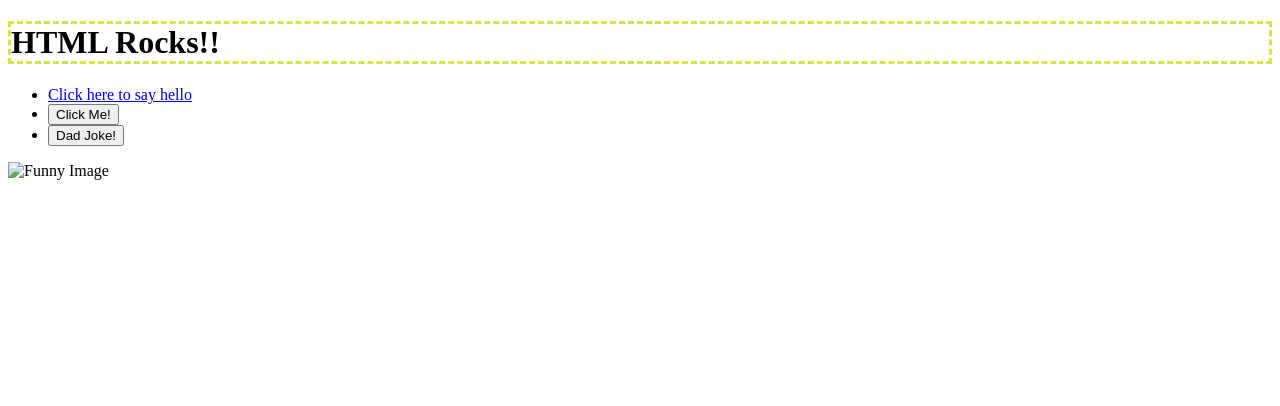
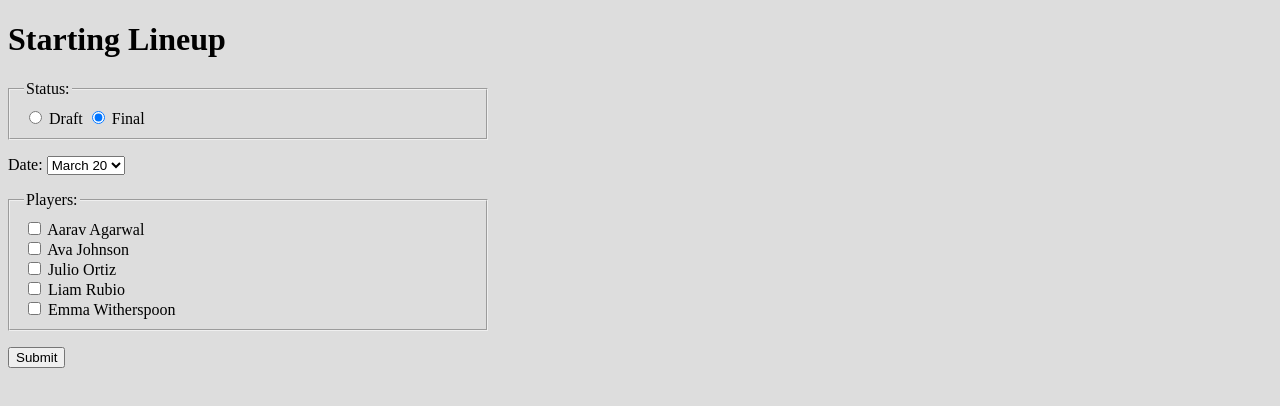
Before and after one commit to X-man34/9.03-Lab---JavaScript-in-the-Browser, a website: page index.html in a window 1280 px wide. Drawn offline with Linux system fonts and the light colour scheme; files that its build step writes are made by us from their sources; files whose address does not match are found by name.

Commit message:
did lab.

```diff
--- a/index.html
+++ b/index.html
@@ -1,25 +1,59 @@
 <!doctype html>
-<html>
-
+<html lang="en">
 <head>
   <meta charset="utf-8">
-  <title>CS208 - Starter Code (UPDATE ME)!</title>
-  <meta name="description" content="">
+  <title>Starting Lineup</title>
   <meta name="viewport" content="width=device-width, initial-scale=1">
   <link rel="stylesheet" href="style.css">
 </head>
+<body>
+  <h1>Starting Lineup</h1>
 
-<body>
-  <h1>HTML Rocks!!</h1>
-  <ul>
-  <li><a href="/hello">Click here to say hello</a></li>
-  <li><button id="hello-link">Click Me!</button></li>
-  <li><button id="joke-button">Dad Joke!</button></li>
+  <form id="lineup-form">
+    <fieldset>
+      <legend>Status:</legend>
+      <p>
+        <input type="radio" id="status-draft" name="status" value="Draft">
+        <label for="status-draft">Draft</label>
+        <input type="radio" id="status-final" name="status" value="Final" checked>
+        <label for="status-final">Final</label>
+      </p>
+    </fieldset>
+
+    <p>
+      <label for="game-date">Date:</label>
+      <select id="game-date" name="gameDate">
+        <option value="March 20">March 20</option>
+        <option value="March 24">March 24</option>
+        <option value="April 2">April 2</option>
+        <option value="April 6">April 6</option>
+        <option value="April 13">April 13</option>
+      </select>
+    </p>
+
+    <fieldset>
+      <legend>Players:</legend>
+      <p>
+        <input type="checkbox" id="player-aarav" name="players" value="Aarav Agarwal">
+        <label for="player-aarav">Aarav Agarwal</label><br>
+        <input type="checkbox" id="player-ava" name="players" value="Ava Johnson">
+        <label for="player-ava">Ava Johnson</label><br>
+        <input type="checkbox" id="player-julio" name="players" value="Julio Ortiz">
+        <label for="player-julio">Julio Ortiz</label><br>
+        <input type="checkbox" id="player-liam" name="players" value="Liam Rubio">
+        <label for="player-liam">Liam Rubio</label><br>
+        <input type="checkbox" id="player-emma" name="players" value="Emma Witherspoon">
+        <label for="player-emma">Emma Witherspoon</label>
+      </p>
+    </fieldset>
+
+    <p>
+      <input id="submit-lineup" type="submit" value="Submit">
+    </p>
+  </form>
+
+  <p id="lineup-output"></p>
+
   <script src="script.js"></script>
-  </ul>
-  <img src="funny.png" alt="Funny Image" width="300" height="200">
-
-  <h2 id="joke-display"></h2>
 </body>
-
 </html>
```
Also changed, not shown: 7.3-1.png (added), README.md, dist/script.js, dist/style.css, 1 other file.
